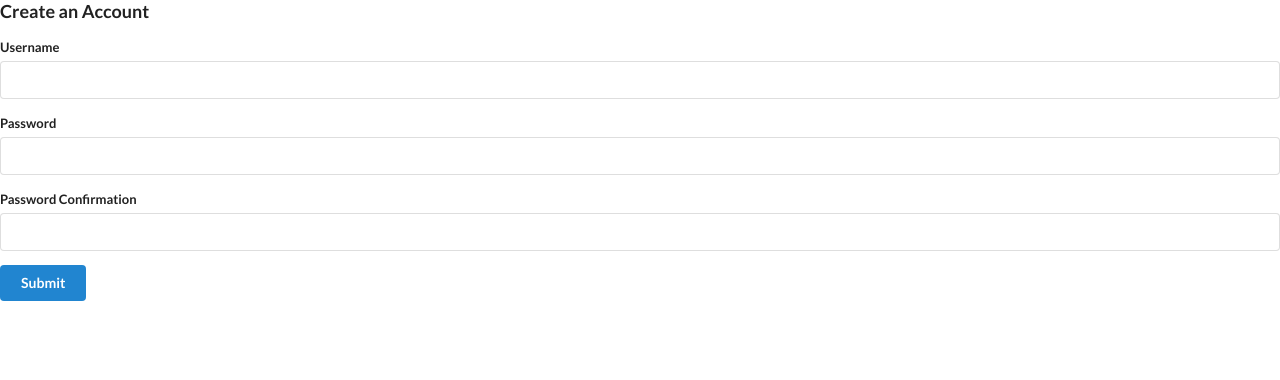
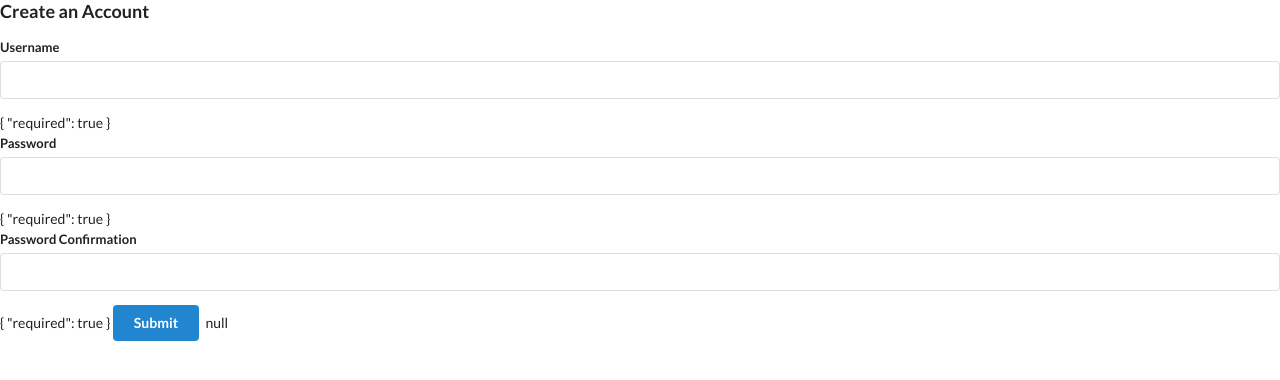
Before and after one commit to contrerasjorge/angular-email-client, an Angular app: page /signup in a window 1280 px wide. Shown: the top 380 px of the page. Built offline with nearby package versions, Linux system fonts and the light colour scheme.

Commit message:
Added Validators for signup

```diff
--- a/src/app/app.module.ts
+++ b/src/app/app.module.ts
@@ -1,5 +1,6 @@
 import { BrowserModule } from "@angular/platform-browser";
 import { NgModule } from "@angular/core";
+import { HttpClientModule } from "@angular/common/http";
 
 import { AppRoutingModule } from "./app-routing.module";
 import { AppComponent } from "./app.component";
@@ -7,7 +8,7 @@ import { AuthModule } from "./auth/auth.module";
 
 @NgModule({
   declarations: [AppComponent],
-  imports: [BrowserModule, AppRoutingModule, AuthModule],
+  imports: [BrowserModule, AppRoutingModule, AuthModule, HttpClientModule],
   providers: [],
   bootstrap: [AppComponent]
 })
--- a/src/app/auth/signup/signup.component.html
+++ b/src/app/auth/signup/signup.component.html
@@ -3,14 +3,21 @@
   <div class="field">
     <label>Username</label><input formControlName="username" />
   </div>
+  {{ authForm.get("username").errors | json }}
+
   <div class="field">
     <label>Password</label>
     <input formControlName="password" />
   </div>
+  {{ authForm.get("password").errors | json }}
+
   <div class="field">
     <label>Password Confirmation</label>
     <input formControlName="passwordConfirmation" />
   </div>
+  {{ authForm.get("passwordConfirmation").errors | json }}
 
   <button class="ui submit button primary">Submit</button>
+
+  {{ authForm.errors | json }}
 </form>
--- a/src/app/auth/signup/signup.component.ts
+++ b/src/app/auth/signup/signup.component.ts
@@ -1,5 +1,7 @@
 import { Component, OnInit } from "@angular/core";
-import { FormGroup, FormControl } from "@angular/forms";
+import { FormGroup, FormControl, Validators } from "@angular/forms";
+import { MatchPassword } from "../validators/match-password";
+import { UniqueUsername } from "../validators/unique-username";
 
 @Component({
   selector: "app-signup",
@@ -7,13 +9,36 @@ import { FormGroup, FormControl } from "@angular/forms";
   styleUrls: ["./signup.component.css"]
 })
 export class SignupComponent implements OnInit {
-  authForm = new FormGroup({
-    username: new FormControl(""),
-    password: new FormControl(""),
-    passwordConfirmation: new FormControl("")
-  });
+  authForm = new FormGroup(
+    {
+      username: new FormControl(
+        "",
+        [
+          Validators.required,
+          Validators.minLength(3),
+          Validators.maxLength(20),
+          Validators.pattern(/^[a-z0-9]+$/)
+        ],
+        [this.uniqueUsername.validate]
+      ),
+      password: new FormControl("", [
+        Validators.required,
+        Validators.minLength(4),
+        Validators.maxLength(20)
+      ]),
+      passwordConfirmation: new FormControl("", [
+        Validators.required,
+        Validators.minLength(4),
+        Validators.maxLength(20)
+      ])
+    },
+    { validators: [this.matchPassword.validate] }
+  );
 
-  constructor() {}
+  constructor(
+    private matchPassword: MatchPassword,
+    private uniqueUsername: UniqueUsername
+  ) {}
 
   ngOnInit() {}
 }
--- /dev/null
+++ b/src/app/auth/validators/match-password.ts
@@ -0,0 +1,13 @@
+import { Injectable } from "@angular/core";
+import { Validator, FormGroup } from "@angular/forms";
+
+@Injectable({ providedIn: "root" })
+export class MatchPassword implements Validator {
+  validate(formGroup: FormGroup) {
+    const { password, passwordConfirmation } = formGroup.value;
+
+    if (password === passwordConfirmation) return null;
+
+    return { passwordsDontMatch: true };
+  }
+}
--- /dev/null
+++ b/src/app/auth/validators/unique-username.ts
@@ -0,0 +1,29 @@
+import { Injectable } from "@angular/core";
+import { HttpClient } from "@angular/common/http";
+import { AsyncValidator, FormControl } from "@angular/forms";
+import { map, catchError } from "rxjs/operators";
+import { of } from "rxjs";
+
+@Injectable({ providedIn: "root" })
+export class UniqueUsername implements AsyncValidator {
+  constructor(private http: HttpClient) {}
+
+  validate = (control: FormControl) => {
+    const { value } = control;
+
+    return this.http
+      .post<any>("https://api.angular-email.com/auth/username", {
+        username: value
+      })
+      .pipe(
+        map(value => {
+          if (value.available) return null;
+        }),
+        catchError(err => {
+          if (err.error.username) return of({ nonUniqueUsername: true });
+
+          return of({ noConnection: true });
+        })
+      );
+  };
+}
```
Also changed, not shown: 2 other files (tests, documents, lock files or other folders).
